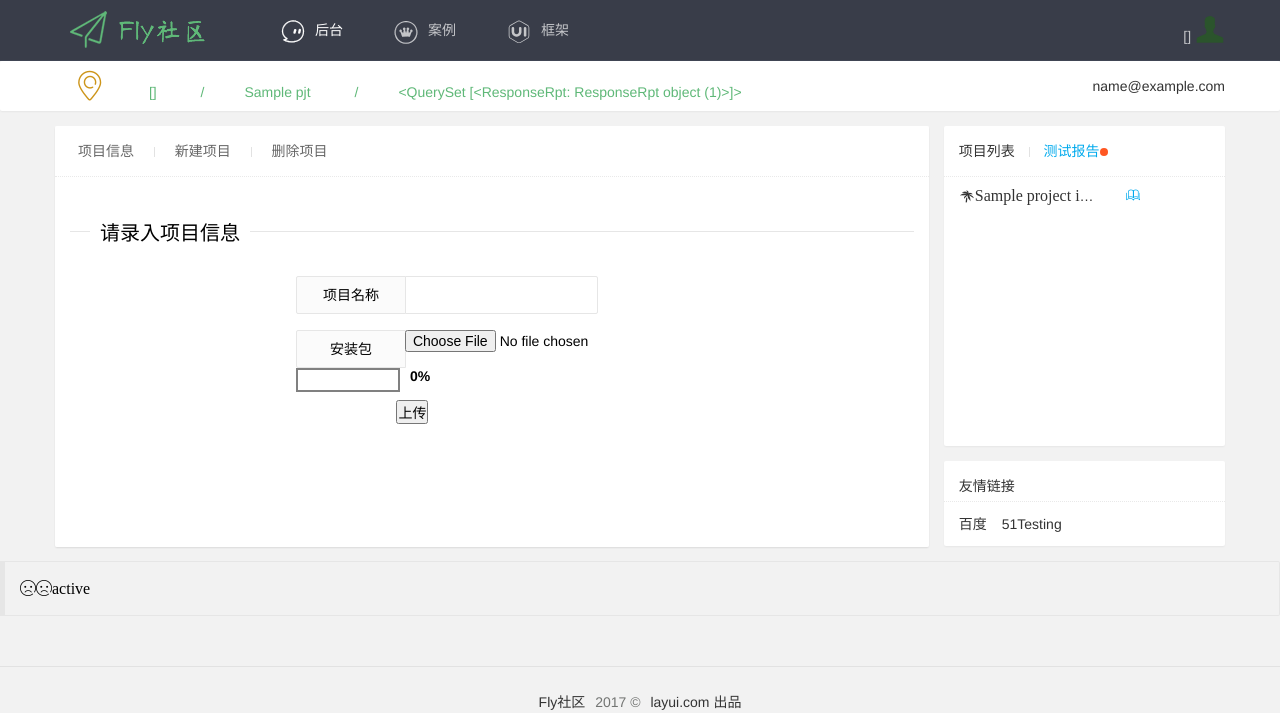
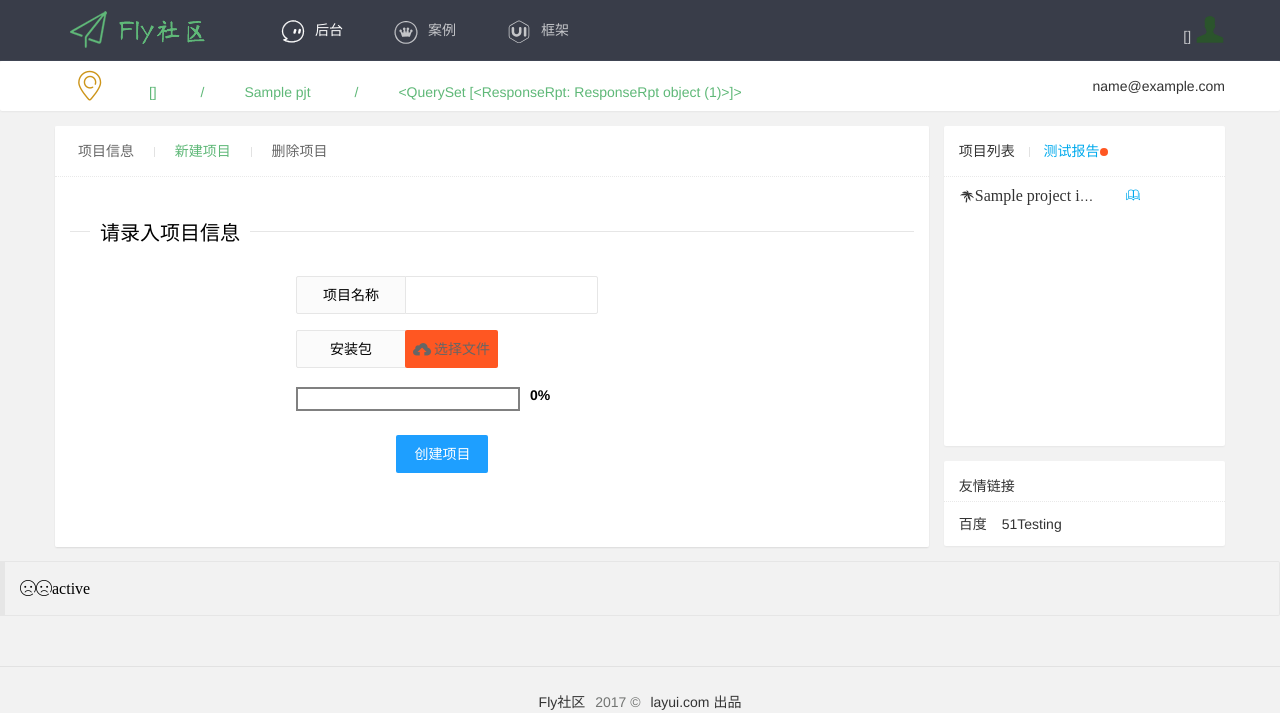
Before and after one commit to lvjzhBJ/dailyTest, a Django app: template userAuth/templates/weHtml/user_ap.html in a window 1280 px wide. Shown: the top 713 px of the page. Run offline with Django 3.2, Linux system fonts and the light colour scheme; tables that the repository leaves empty hold one stand-in row (values such as "Sample post"); the template is opened without the code that fills it: values that come from a table or form of the project are taken from there, most other values are stand-ins (such as "Sample title", 1, 10 or a date in 2020).

Commit message:
class="layui-this"

```diff
--- a/pageShow/views.py
+++ b/pageShow/views.py
@@ -35,7 +35,8 @@
                                ,widget=forms.TextInput(attrs={
                                         'type': 'text',
                                        'class':'layui-input',
-                                       'lay-verify':'required'}),)
+                                       'lay-verify':'required'}))
+
     apk_file = forms.FileField(label='安装包')
 
 
@@ -235,6 +236,7 @@
 
     if request.method == 'POST':
 
+        print request.FILES
         projectform=ProjectForm(request.POST,request.FILES)
 
         if projectform.is_valid():
--- a/userAuth/templates/weHtml/user_ap.html
+++ b/userAuth/templates/weHtml/user_ap.html
@@ -1,4 +1,26 @@
 {% extends 'base_logon.html' %}
+
+
+ {% block head-css %}
+
+    <style>
+        .fileinput-button {
+            position: relative;
+            display: inline-block;
+            overflow: hidden;
+        }
+        .fileinput-button input{
+            position:absolute;
+            right: 0px;
+            top: 0px;
+            opacity: 0;
+            -ms-filter: 'alpha(opacity=0)';
+            font-size: 200px;
+        }
+    </style>
+
+ {% endblock %}
+
 
    {% block body-logon %}
 
@@ -6,7 +28,7 @@
           <div class="fly-panel-title fly-filter">
               <a href="/{{ username }}/show">项目信息</a>
               <span class="fly-mid"></span>
-              <a href="/{{ username }}/ap">新建项目</a>
+              <a href="#" class="layui-this">新建项目</a>
               <span class="fly-mid"></span>
               <a href="/{{ username }}/del">删除项目</a>
         </div>
@@ -25,16 +47,23 @@
                              <div class="layui-input-inline">{{ projectform.pjt_name }}</div>
                              <br><br>
                              <label class="layui-form-label">{{ projectform.apk_file.label}}</label>
-                             <div class="layui-input-inline">{{ projectform.apk_file }}</div>
+                             <div class="layui-input-inline">
+                                 <span class="btn btn-success fileinput-button">
+                                    <span>
+                                        <a class="layui-btn layui-btn-danger"><i class="layui-icon"></i>选择文件</a>
+                                    </span>
+                                    {{ projectform.apk_file }}
+                                </span>
+                                 <ul id = "id_apk_file_on" ></ul>
+                             </div>
                              <br><br>
-                             <div id='pross' style="height:20px;width:100px;border:2px solid gray;float:left;margin-right:10px;">
+                             <div id='pross' style="height:20px;width:220px;border:2px solid gray;float:left;margin-right:10px;">
                                  <div id='pross_per' style="height:100%;width:0px;background:gray;"></div>
                              </div>
                                 <b style="margin-right:20px" id='per'>0%</b>
-                             <br><br>
+                             <br><br><br>
                                 <div class="layui-col-md-offset2">
-{#                                    <input type="submit" onclick="upload();" value="搜索">#}
-                                    <button type="button" onclick="upload();">上传</button>
+                                    <button type="button" class="layui-btn layui-btn-normal" onclick="upload();">创建项目</button>
                           </div>
                          </div>
                      </div>
@@ -51,25 +80,43 @@
 {% block js %}
 
 	<script>
+
+        function sleep(numberMillis) {
+            var now = new Date();
+            var exitTime = now.getTime() + numberMillis;
+            while (true) {
+                now = new Date();
+                if (now.getTime() > exitTime)
+                    return;
+            }
+        }
+
 		function on_progress(evt) {
 			if(evt.lengthComputable) {
 				var ele = document.getElementById('pross_per');
 				var percent = Math.round((evt.loaded) * 100 / evt.total);
 				ele.style.width = percent + '%';
 				document.getElementById('per').innerHTML = percent + '%';
+				if (percent == 100){
+				    sleep(500);
+                    window.location.href="/{{ username }}/show"
+                }
 			}
 		}
 		function upload() {
+
             var xhr = new XMLHttpRequest();
             var apk_file = document.getElementById('id_apk_file').files[0];
             var pjt_name = document.getElementById('id_pjt_name').value;
+
             if (!pjt_name) {
                 document.getElementById('id_pjt_name').setCustomValidity("pht_input");
+                document.getElementById('id_apk_file_on').innerHTML='<a style="font-size: 20px; color: #FF5722;">需要输入项目名称</a>';
             } else if (!apk_file) {
                 document.getElementById('id_pjt_name').setCustomValidity("");
-                document.getElementById('id_apk_file').setCustomValidity("apk_input");
+                document.getElementById('id_apk_file_on').innerHTML='<a style="font-size: 20px; color: #FF5722;">需要选择程序包文件</a>';
             } else {
-                document.getElementById('id_apk_file').setCustomValidity("");
+                document.getElementById('id_apk_file_on').innerHTML='<a style="font-size: 20px; color: #009688;">'+apk_file.name+'</a>';
                 var form = new FormData();
                 form.append('apk_file', apk_file);
                 form.append('pjt_name', pjt_name);
```
